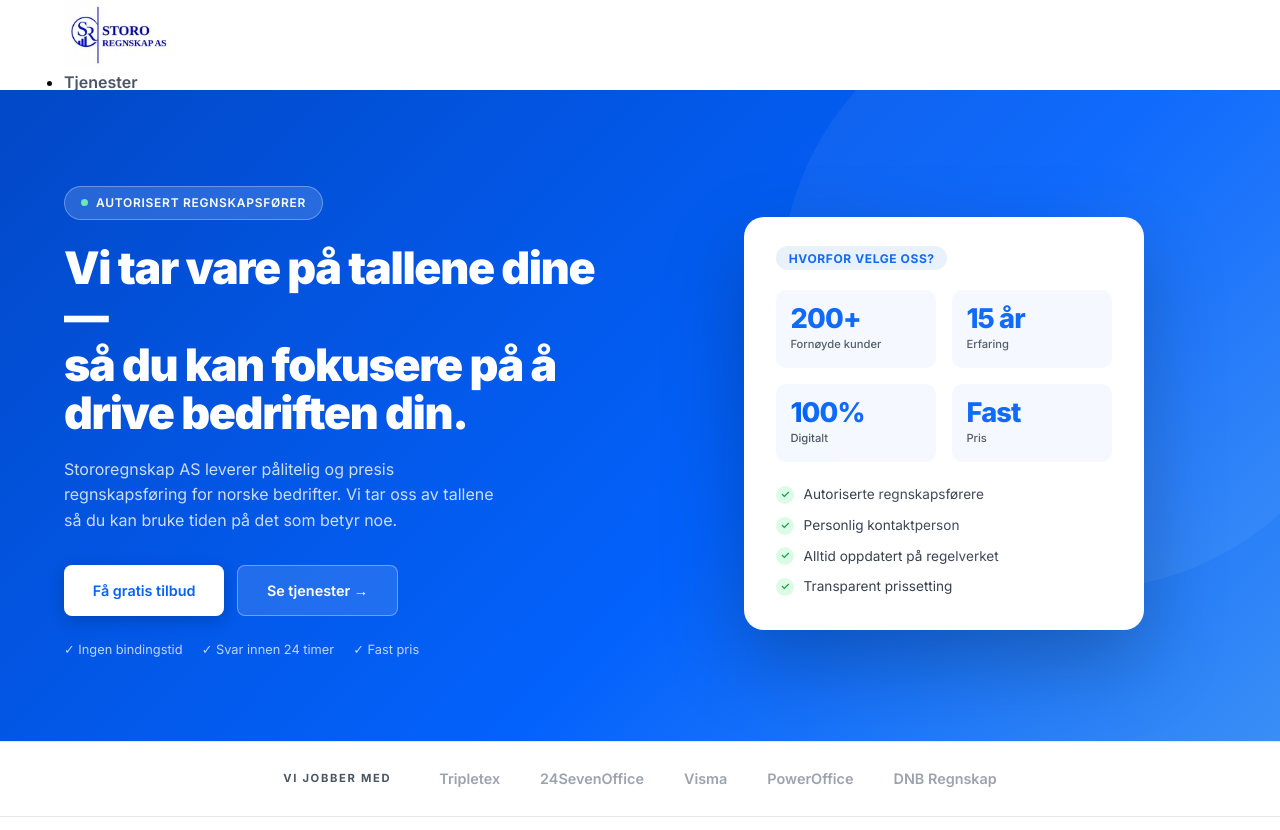
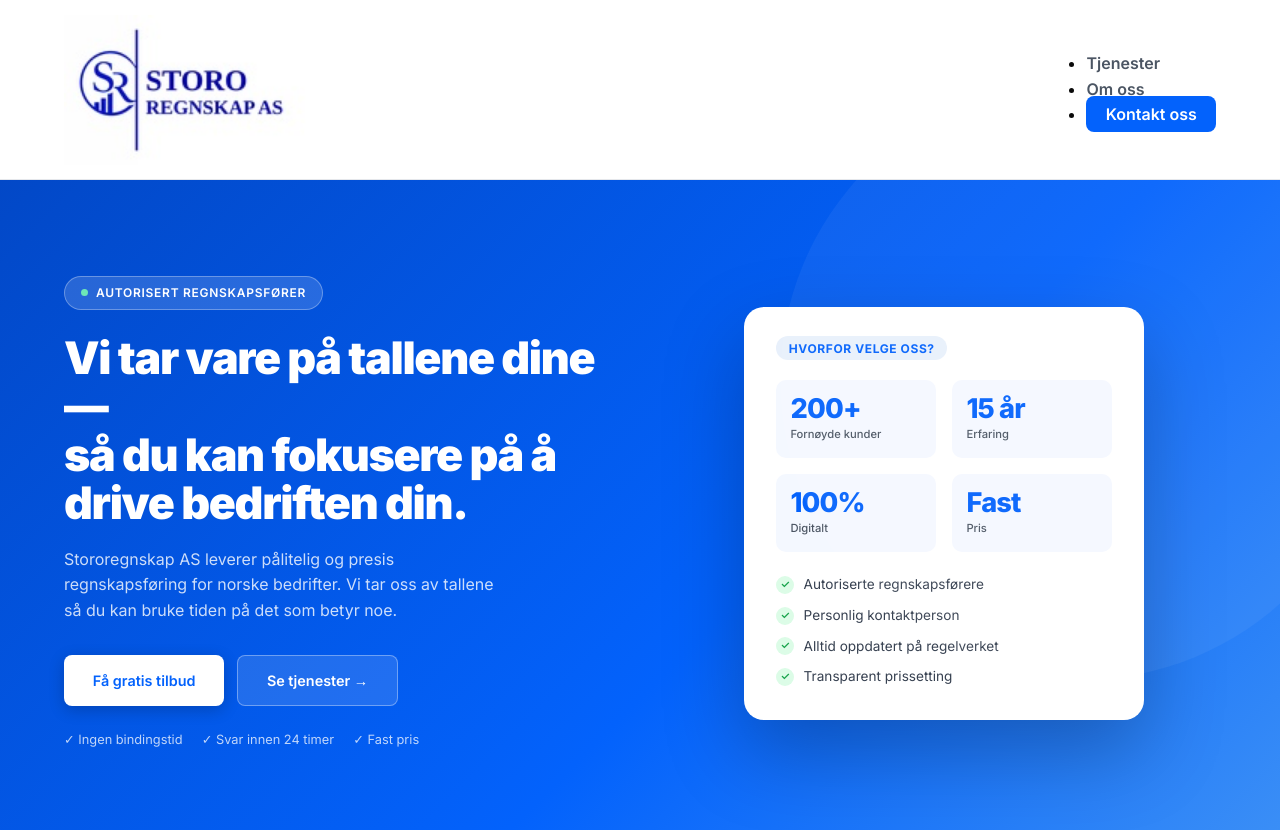
Before and after one commit to kevinuyphan-lgtm/test, a Flask app: page / in a window 1280 px wide. Shown: the top 830 px of the page. Run offline with Flask 3, Linux system fonts and the light colour scheme; parts of the project's set-up code (start-up, migrations or seed data) failed here and were passed over.

Commit message:
Update style_index.css

```diff
--- a/nettside/static/style_index.css
+++ b/nettside/static/style_index.css
@@ -25,17 +25,23 @@ body {
   background: var(--white);
   line-height: 1.6;
   overflow-x: hidden;
-  -webkit-font-smoothing: antialiased;
+  -webkit-font-smoothing: antialiased;@media (max-width: 640px)
 }
 
-/* NAV */
 nav {
+  position: relative;
+  top: 0;
+  z-index: 100;
+  border-bottom: 1px solid var(--border);
+  display: flex;
+  align-items: center;
+  justify-content: space-between;
   padding: 0 5vw;
-  height: 90px; /* mindre navbar */
+  height: 180px;
 }
 
 .nav-logo-img {
-  height: 70px; /* mindre logo */
+  height: 150px; /* mindre logo */
   width: auto;
 }
 
```
